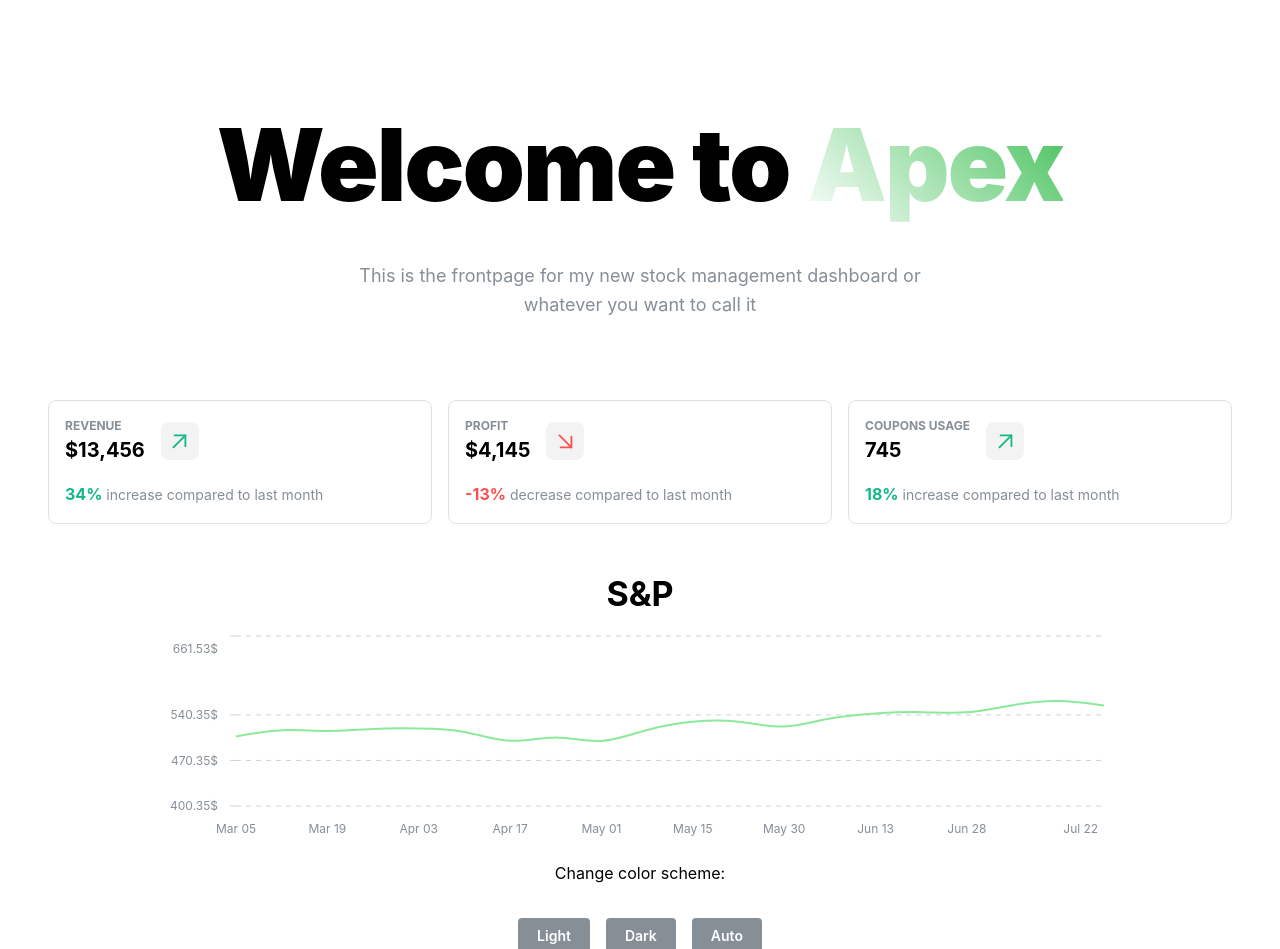
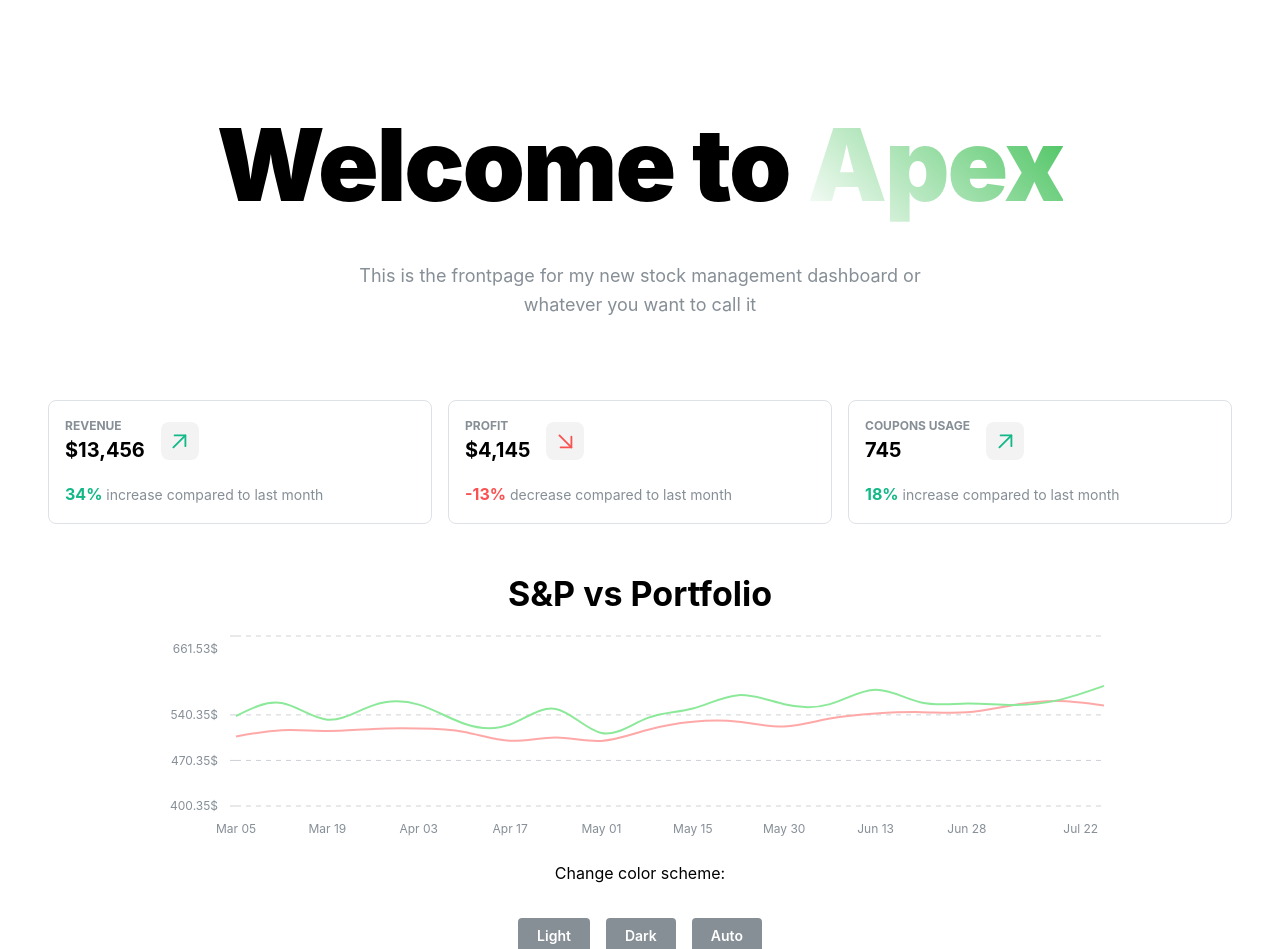
Before and after one commit to R3ISilva/apex, a React (Vite) app: page / in a window 1280 px wide. Shown: the top 949 px of the page. Built offline with nearby package versions, Linux system fonts and the light colour scheme.

Commit message:
Added comparison to portfolio line on SP with mock data

```diff
--- a/src/components/SPChart/SPChart.jsx
+++ b/src/components/SPChart/SPChart.jsx
@@ -25,7 +25,8 @@
     function mapData(rawData) {
         let mappedData = Object.entries(rawData["Time Series (Daily)"]).map(([date, values]) => ({
             date: formatDate(date),
-            SP: parseFloat(values["4. close"])
+            SP: parseFloat(values["4. close"]),
+            Portfolio: parseFloat(values["4. close"]) + Math.random() * 50
         })).reverse();
 
         return removeEntriesInData(mappedData);
@@ -44,7 +45,7 @@
     return (
         <>
             <Container>
-                <Title order={1} align="center">S&P</Title>
+                <Title order={1} align="center">S&P vs Portfolio</Title>
                 <Space h="lg" />
                 <LineChart
                     h={200}
@@ -55,7 +56,8 @@
                     yAxisProps={{ domain: getYAxisDomain(data) }}
                     unit="$"
                     series={[
-                        { name: 'SP', color: 'green.3' },
+                        { name: 'SP', color: 'red.3' },
+                        { name: 'Portfolio', color: 'green.3' },
                     ]}
                     curveType="natural"
                 />
```
